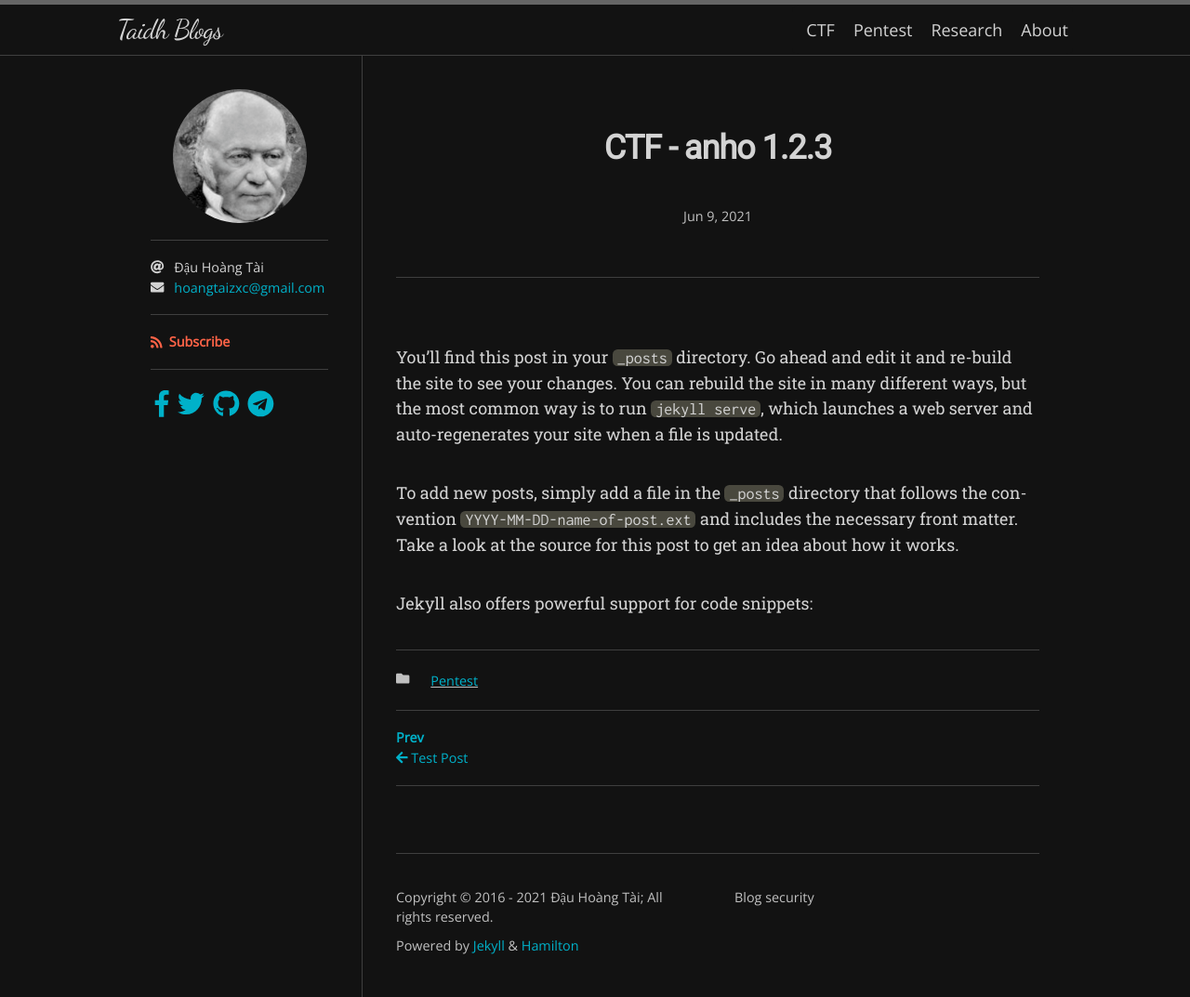
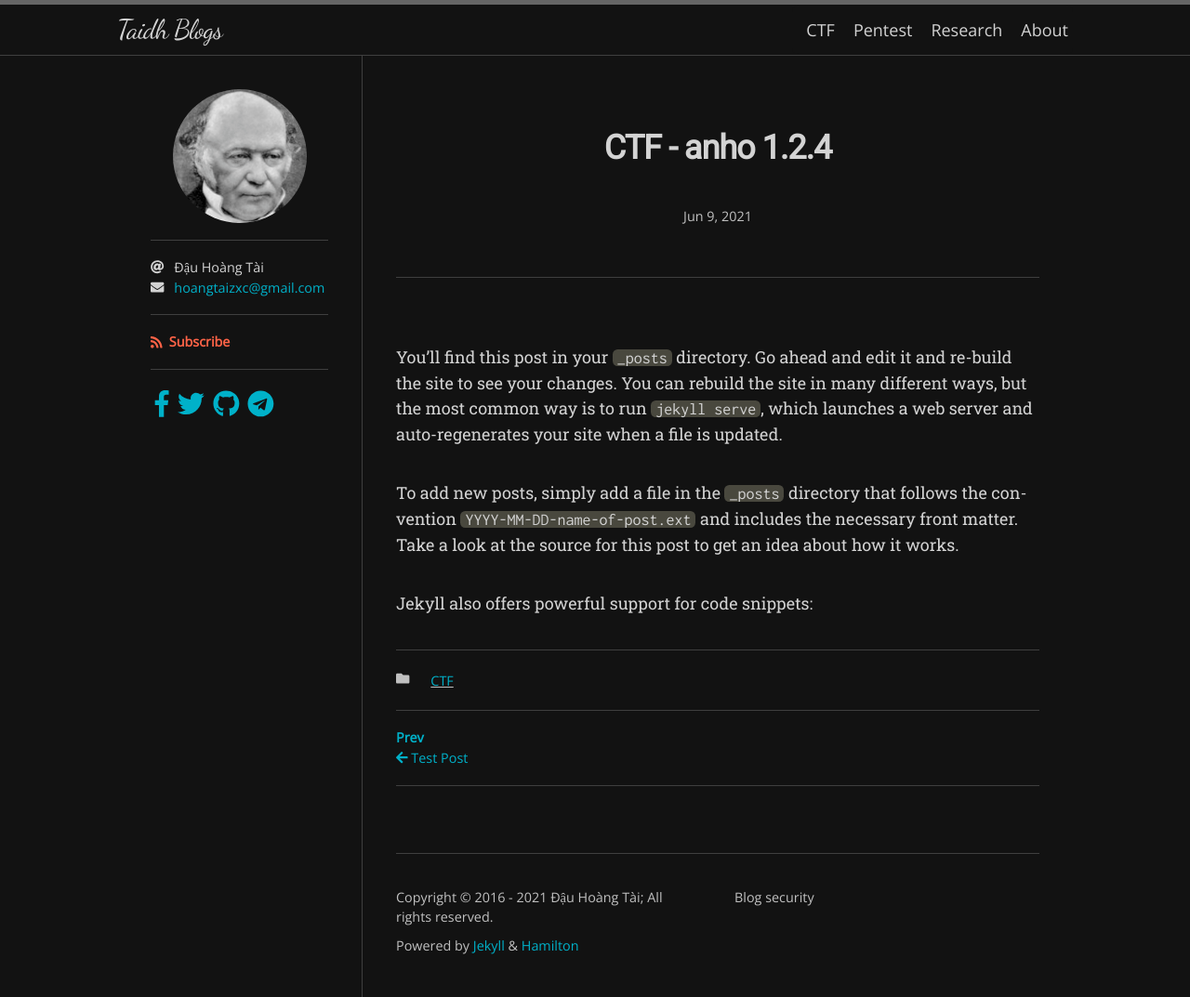
Before and after one commit to DauHoangTai/DauHoangTai.github.io, a Jekyll site: the page built from _posts/2021-06-09-test-anho.md, in a window 1280 px wide. Shown: the whole page at 93% size. Built offline with Jekyll 4.4.1, drawn with Linux system fonts in a browser that asks for light colours; nearby versions of some CDN libraries; some web fonts are replaced.

Commit message:
anho update

```diff
--- a/_posts/2021-06-09-test-anho.md
+++ b/_posts/2021-06-09-test-anho.md
@@ -1,7 +1,8 @@
 ---
 layout: post
-title: "CTF - anho 1.2.3"
-category: Pentest
+title: "CTF - anho 1.2.4"
+category: CTF
+index: 1
 ---
 
 
```
